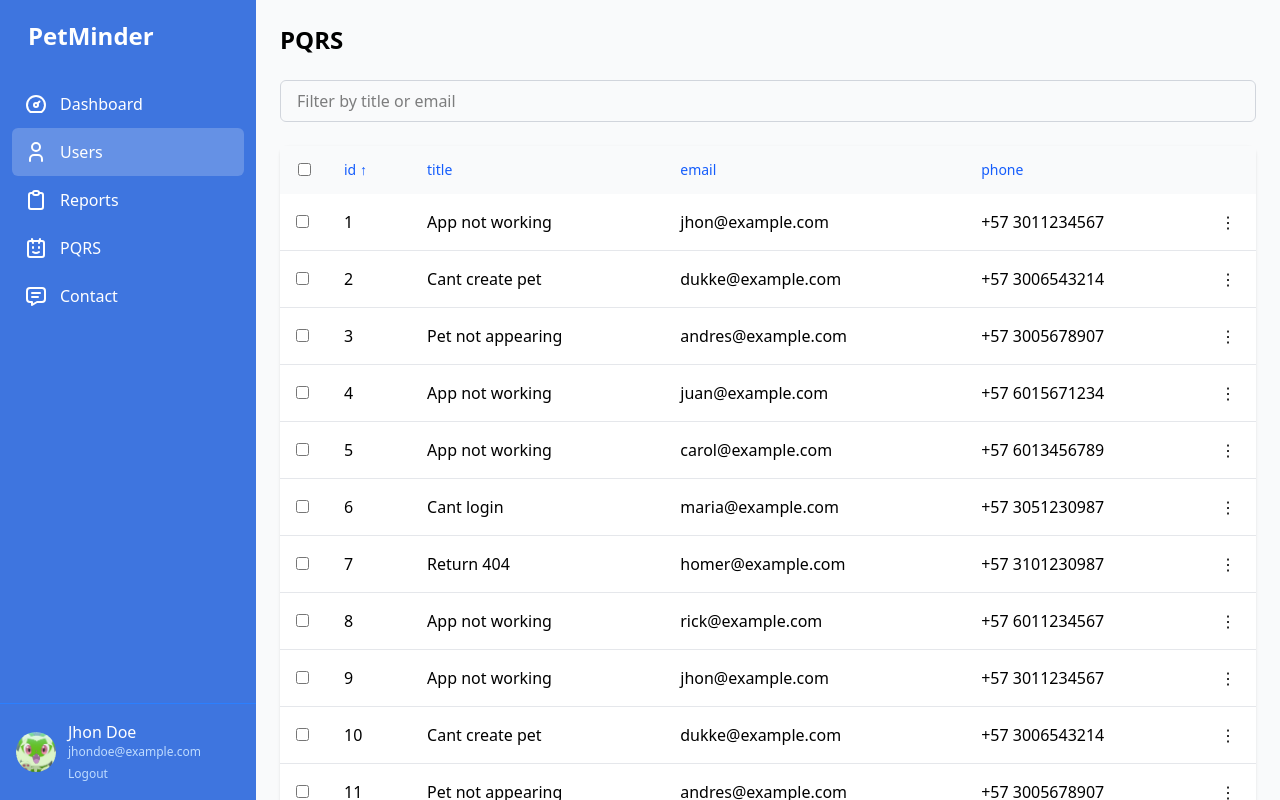
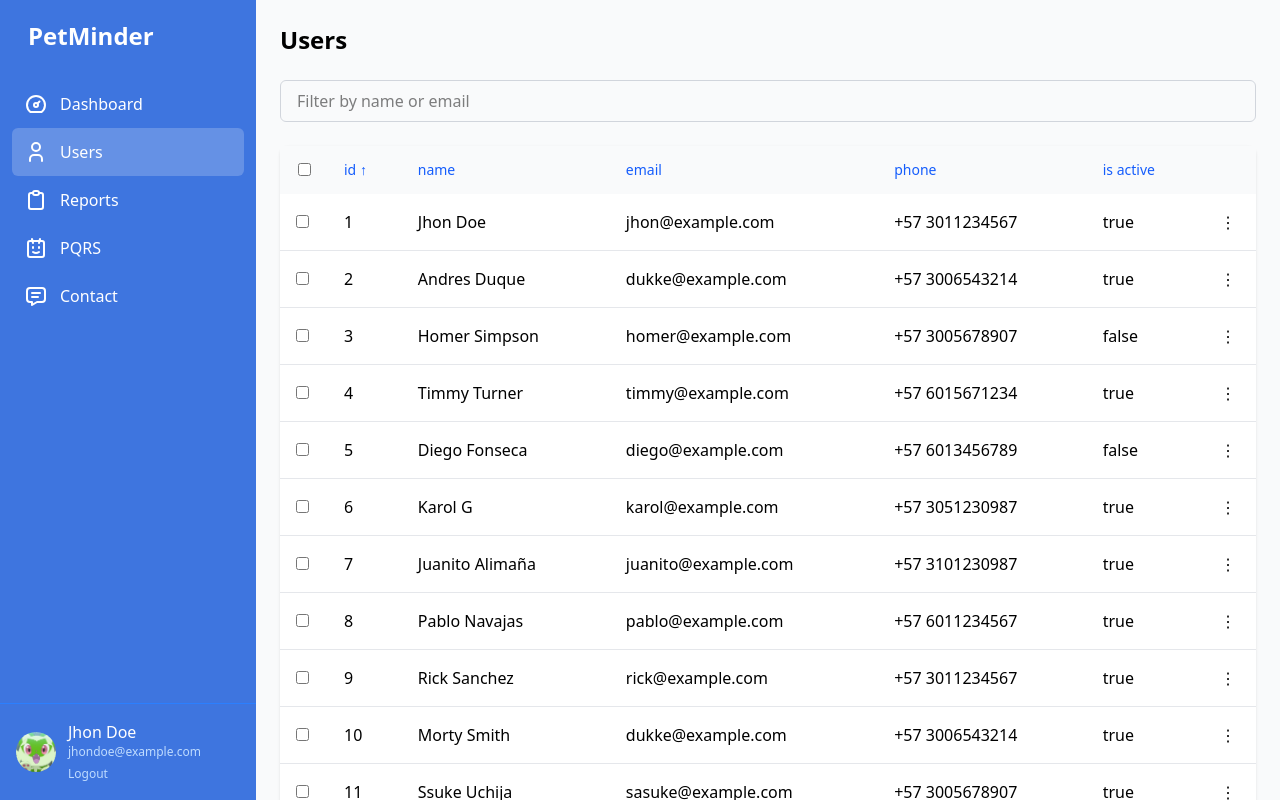
Before and after one commit to Juan-Andres-Motta/ux-front-web, a Vue app: page /users in a window 1280 px wide. Built offline with nearby package versions, Linux system fonts and the light colour scheme; what @canvasjs/vue-charts would draw is missing.

Commit message:
update UsersView component to rename fields for clarity and add isActive status

```diff
--- a/src/views/UsersView.vue
+++ b/src/views/UsersView.vue
@@ -6,11 +6,11 @@
     <!-- Main content -->
     <div class="flex-1 h-dvh">
       <div class="p-6 h-dvh overflow-y-auto">
-        <h1 class="text-2xl font-bold mb-6">PQRS</h1>
+        <h1 class="text-2xl font-bold mb-6">Users</h1>
 
         <!-- Search Filter -->
         <div class="mb-6">
-          <input type="text" placeholder="Filter by title or email" v-model="searchQuery"
+          <input type="text" placeholder="Filter by name or email" v-model="searchQuery"
             class="w-full px-4 py-2 border border-gray-300 rounded-md focus:outline-none focus:ring-2 focus:ring-blue-500">
         </div>
 
@@ -39,9 +39,10 @@
                   <input type="checkbox" v-model="selected" :value="item.id" class="rounded">
                 </td>
                 <td class="px-4 py-3">{{ item.id }}</td>
-                <td class="px-4 py-3">{{ item.title }}</td>
+                <td class="px-4 py-3">{{ item.name }}</td>
                 <td class="px-4 py-3">{{ item.email }}</td>
                 <td class="px-4 py-3">{{ item.phone }}</td>
+                <td class="px-4 py-3">{{ item.isActive }}</td>
                 <td class="px-4 py-3 text-right relative">
                   <button @click="toggleDropdown(item.id)" class="p-1 hover:bg-gray-100 rounded">
                     ⋮
@@ -50,9 +51,13 @@
                     class="absolute -left-15 bg-white border border-gray-300 rounded shadow mt-2 z-10">
                     <ul class="p-3">
                       <li @click="editItem(item.id)"
+                        class="hover:bg-gray-100 hover:rounded-md cursor-pointer px-4 mb-1 text-left">View</li>
+                      <li @click="editItem(item.id)"
                         class="hover:bg-gray-100 hover:rounded-md cursor-pointer px-4 mb-1 text-left">Edit</li>
+                      <li @click="editItem(item.id)"
+                        class="hover:bg-gray-100 hover:rounded-md cursor-pointer px-4 mb-1 text-left">Add pet</li>
                       <li @click="deleteItem(item.id)"
-                        class="hover:bg-gray-100 hover:rounded-md cursor-pointer px-4 mb-1 text-left">Delete</li>
+                        class="hover:bg-gray-100 hover:rounded-md cursor-pointer px-4 mb-1 text-left">Deactivate</li>
                     </ul>
                   </div>
                 </td>
@@ -96,37 +101,38 @@ const dropdownOpen = ref<number | null>(null)
 
 const headers = [
   { key: 'id', label: 'id' },
-  { key: 'title', label: 'title' },
+  { key: 'name', label: 'name' },
   { key: 'email', label: 'email' },
-  { key: 'phone', label: 'phone' }
+  { key: 'phone', label: 'phone' },
+  { key: 'isActive', label: 'is active' },
 ]
 
 const items = [
-  { id: 1, title: 'App not working', email: 'jhon@example.com', phone: '+57 3011234567' },
-  { id: 2, title: 'Cant create pet', email: 'dukke@example.com', phone: '+57 3006543214' },
-  { id: 3, title: 'Pet not appearing', email: 'andres@example.com', phone: '+57 3005678907' },
-  { id: 4, title: 'App not working', email: 'juan@example.com', phone: '+57 6015671234' },
-  { id: 5, title: 'App not working', email: 'carol@example.com', phone: '+57 6013456789' },
-  { id: 6, title: 'Cant login', email: 'maria@example.com', phone: '+57 3051230987' },
-  { id: 7, title: 'Return 404', email: 'homer@example.com', phone: '+57 3101230987' },
-  { id: 8, title: 'App not working', email: 'rick@example.com', phone: '+57 6011234567' },
-  { id: 9, title: 'App not working', email: 'jhon@example.com', phone: '+57 3011234567' },
-  { id: 10, title: 'Cant create pet', email: 'dukke@example.com', phone: '+57 3006543214' },
-  { id: 11, title: 'Pet not appearing', email: 'andres@example.com', phone: '+57 3005678907' },
-  { id: 12, title: 'App not working', email: 'juan@example.com', phone: '+57 6015671234' },
-  { id: 13, title: 'App not working', email: 'carol@example.com', phone: '+57 6013456789' },
-  { id: 14, title: 'Cant login', email: 'maria@example.com', phone: '+57 3051230987' },
-  { id: 15, title: 'Return 404', email: 'homer@example.com', phone: '+57 3101230987' },
-  { id: 16, title: 'App not working', email: 'rick@example.com', phone: '+57 6011234567' },
-  { id: 17, title: 'App not working', email: 'rick@example.com', phone: '+57 6011234567' },
-  { id: 18, title: 'App not working', email: 'rick@example.com', phone: '+57 6011234567' },
+  { id: 1, name: 'Jhon Doe', email: 'jhon@example.com', phone: '+57 3011234567', isActive: true },
+  { id: 2, name: 'Andres Duque', email: 'dukke@example.com', phone: '+57 3006543214', isActive: true },
+  { id: 3, name: 'Homer Simpson', email: 'homer@example.com', phone: '+57 3005678907', isActive: false },
+  { id: 4, name: 'Timmy Turner', email: 'timmy@example.com', phone: '+57 6015671234', isActive: true },
+  { id: 5, name: 'Diego Fonseca', email: 'diego@example.com', phone: '+57 6013456789', isActive: false },
+  { id: 6, name: 'Karol G', email: 'karol@example.com', phone: '+57 3051230987', isActive: true },
+  { id: 7, name: 'Juanito Alimaña', email: 'juanito@example.com', phone: '+57 3101230987', isActive: true },
+  { id: 8, name: 'Pablo Navajas', email: 'pablo@example.com', phone: '+57 6011234567', isActive: true },
+  { id: 9, name: 'Rick Sanchez', email: 'rick@example.com', phone: '+57 3011234567', isActive: true },
+  { id: 10, name: 'Morty Smith', email: 'dukke@example.com', phone: '+57 3006543214', isActive: true },
+  { id: 11, name: 'Ssuke Uchija', email: 'sasuke@example.com', phone: '+57 3005678907', isActive: true },
+  { id: 12, name: 'Maria Carolina', email: 'maria@example.com', phone: '+57 6015671234', isActive: true },
+  { id: 13, name: 'Miguel Angel', email: 'miguel@example.com', phone: '+57 6015671234', isActive: true },
+  { id: 14, name: 'Lisa Simpson', email: 'lisa@example.com', phone: '+57 6015671234', isActive: true },
+  { id: 15, name: 'Krusty el payaso', email: 'krusty@example.com', phone: '+57 6015671234', isActive: true },
+  { id: 16, name: 'J Balvin', email: 'balvin@example.com', phone: '+57 6015671234', isActive: true },
+  { id: 17, name: 'Pablo Gomez', email: 'pablo@example.com', phone: '+57 6015671234', isActive: true },
+  { id: 18, name: 'Nino Nakano', email: 'nino@example.com', phone: '+57 6015671234', isActive: true },
 ]
 
 const filteredItems = computed(() => {
   if (!searchQuery.value) return items
   const query = searchQuery.value.toLowerCase()
   return items.filter(item =>
-    item.title.toLowerCase().includes(query) ||
+    item.name.toLowerCase().includes(query) ||
     item.email.toLowerCase().includes(query)
   )
 })
```
